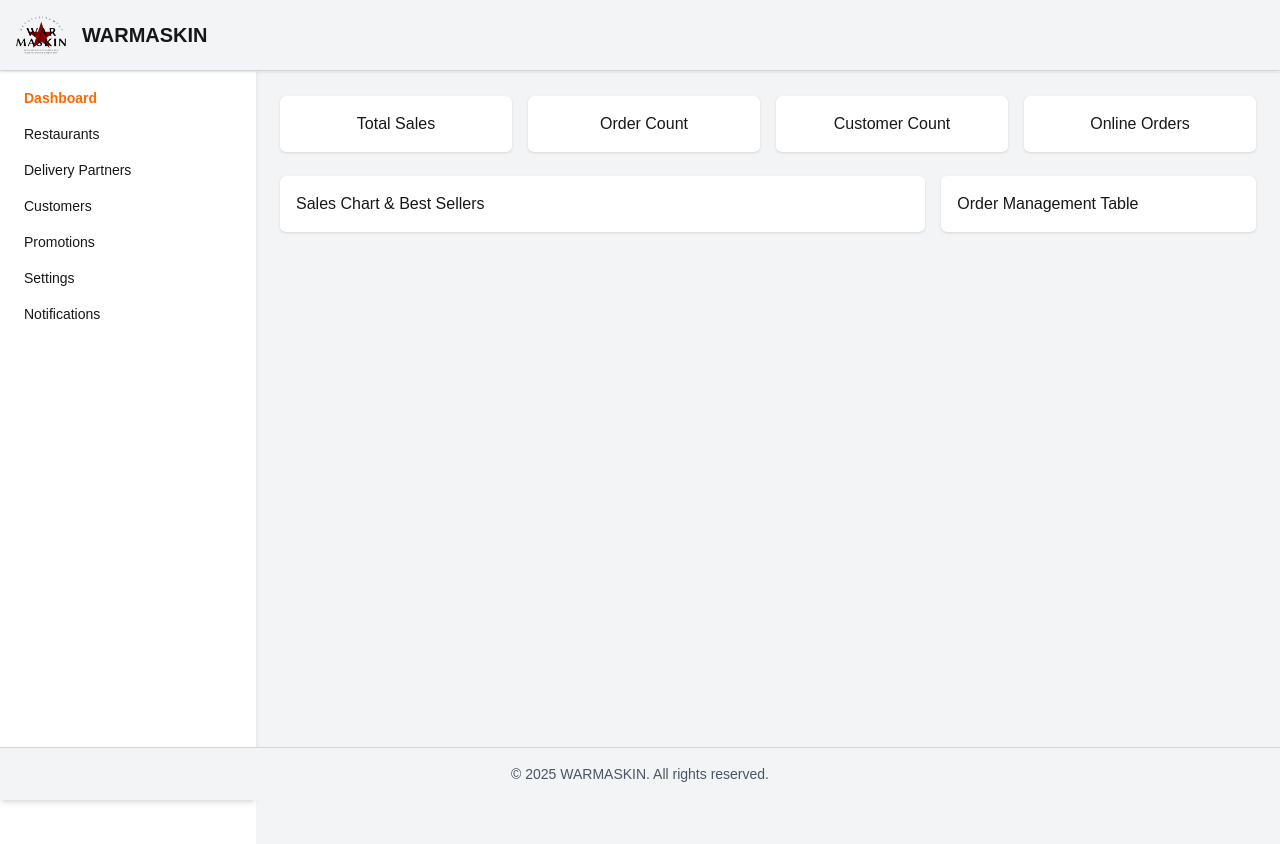
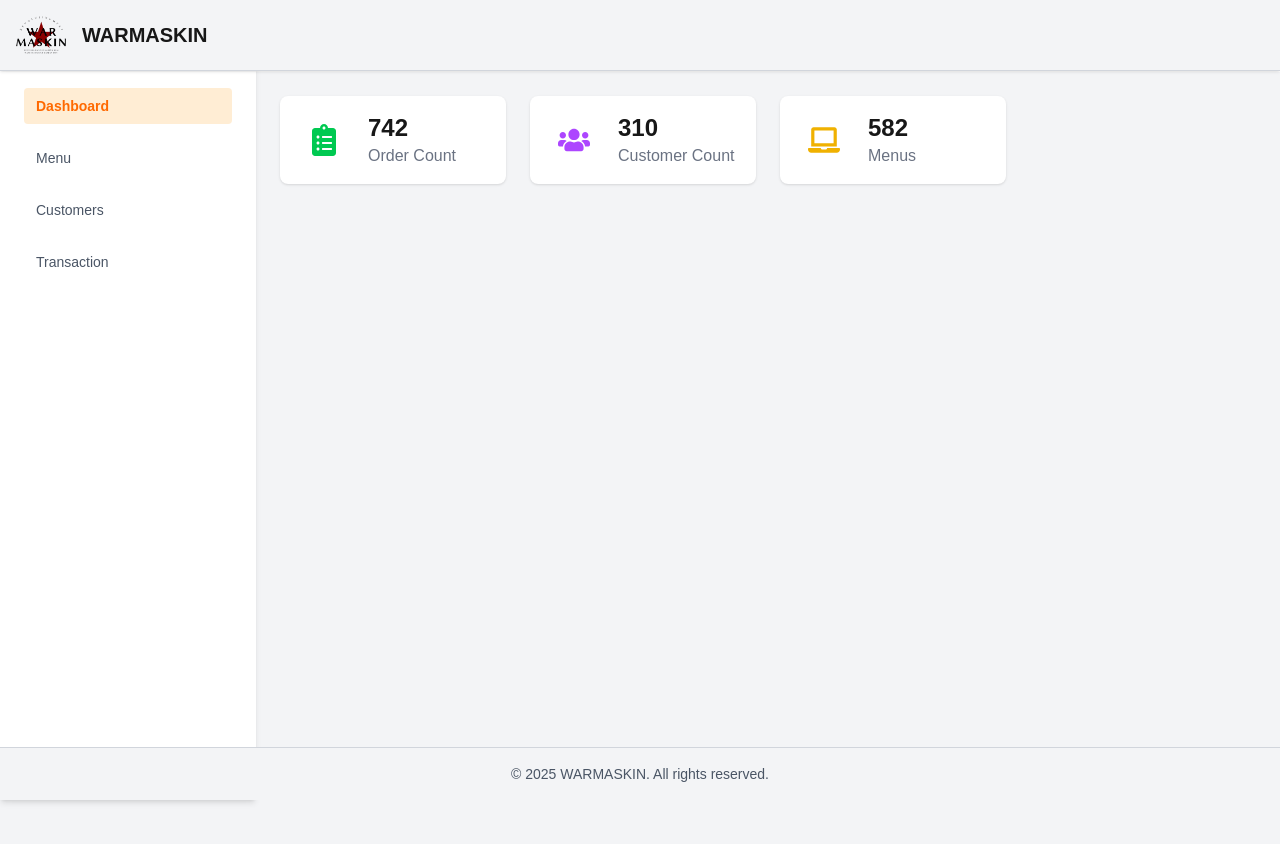
Before and after one commit to akmalghandi20/lagrande-pbs, a Next.js app in the folder cms/: page /dashboard in a window 1280 px wide. Shown: the top 844 px of the page. Built offline with nearby package versions, Linux system fonts and the light colour scheme.

Commit message:
Azis : membuat sidebar

```diff
--- a/cms/app/dashboard/page.tsx
+++ b/cms/app/dashboard/page.tsx
@@ -1,34 +1,53 @@
 import Sidebar from "@/component/sidebar";
-import Image from "next/image";
 import React from "react";
+import {
+  FaShoppingCart,
+  FaClipboardList,
+  FaUsers,
+  FaLaptop,
+} from "react-icons/fa";
 
 export default function DashboardPage() {
+  const stats = [
+    {
+      label: "Order Count",
+      value: 742,
+      icon: <FaClipboardList className="text-green-500 w-8 h-8" />,
+      bg: "green-100",
+    },
+    {
+      label: "Customer Count",
+      value: 310,
+      icon: <FaUsers className="text-purple-500 w-8 h-8" />,
+      bg: "purple-100",
+    },
+    {
+      label: "Menus",
+      value: 582,
+      icon: <FaLaptop className="text-yellow-500 w-8 h-8" />,
+      bg: "yellow-100",
+    },
+  ];
+
   return (
-    <div className="flex min-h-screen">
+    <div className="flex min-h-screen bg-gray-100">
       <Sidebar />
-      <main className="ml-64 p-6 w-full bg-gray-100">
-        <section className="grid grid-cols-1 sm:grid-cols-2 md:grid-cols-4 gap-4 mb-6">
-          <div className="bg-white p-4 rounded-md shadow flex items-center justify-center">
-            Total Sales
-          </div>
-          <div className="bg-white p-4 rounded-md shadow flex items-center justify-center">
-            Order Count
-          </div>
-          <div className="bg-white p-4 rounded-md shadow flex items-center justify-center">
-            Customer Count
-          </div>
-          <div className="bg-white p-4 rounded-md shadow flex items-center justify-center">
-            Online Orders
-          </div>
-        </section>
-
-        <section className="grid grid-cols-1 sm:grid-cols-2 md:grid-cols-3 gap-4">
-          <div className="bg-white p-4 rounded-md shadow col-span-2">
-            Sales Chart & Best Sellers
-          </div>
-          <div className="bg-white p-4 rounded-md shadow">
-            Order Management Table
-          </div>
+      <main className="ml-64 p-6 w-full">
+        <section className="grid grid-cols-1 sm:grid-cols-2 md:grid-cols-4 gap-6 mb-8">
+          {stats.map((stat) => (
+            <div
+              key={stat.label}
+              className={`bg-white p-4 rounded-lg shadow flex items-center space-x-4`}
+            >
+              <div className={`p-3 rounded-full bg-${stat.bg}`}>
+                {stat.icon}
+              </div>
+              <div>
+                <div className="text-2xl font-bold">{stat.value}</div>
+                <div className="text-gray-500">{stat.label}</div>
+              </div>
+            </div>
+          ))}
         </section>
       </main>
     </div>
--- a/cms/component/sidebar.tsx
+++ b/cms/component/sidebar.tsx
@@ -1,19 +1,40 @@
+"use client";
+import Link from "next/link";
+import { usePathname } from "next/navigation";
+
 export default function Sidebar() {
+  const pathname = usePathname();
+
+  const links = [
+    { label: "Dashboard", href: "/dashboard" },
+    { label: "Menu", href: "/menu" },
+    { label: "Customers", href: "/customers" },
+    { label: "Transaction", href: "/transaction" },
+  ];
+
   return (
     <aside className="bg-white h-screen w-64 p-6 shadow-md fixed top-0 left-0 flex flex-col">
-      <h2 className="text-2xl font-bold mb-8 text-gray-800">☕ HOT & COLD</h2>
+      <h2 className="text-2xl font-bold mb-8 text-gray-800">
+        ☕ HOT &amp; COLD
+      </h2>
       <ul className="space-y-4 text-sm">
-        <li className="text-orange-500 font-semibold hover:text-orange-700 cursor-pointer">
-          Dashboard
-        </li>
-        <li className="hover:text-gray-600 cursor-pointer">Restaurants</li>
-        <li className="hover:text-gray-600 cursor-pointer">
-          Delivery Partners
-        </li>
-        <li className="hover:text-gray-600 cursor-pointer">Customers</li>
-        <li className="hover:text-gray-600 cursor-pointer">Promotions</li>
-        <li className="hover:text-gray-600 cursor-pointer">Settings</li>
-        <li className="hover:text-gray-600 cursor-pointer">Notifications</li>
+        {links.map((link) => {
+          const active = pathname === link.href;
+          return (
+            <li key={link.href}>
+              <Link
+                href={link.href}
+                className={`block py-2 px-3 rounded ${
+                  active
+                    ? "text-orange-500 font-semibold bg-orange-100"
+                    : "text-gray-600 hover:text-gray-800 hover:bg-gray-50"
+                }`}
+              >
+                {link.label}
+              </Link>
+            </li>
+          );
+        })}
       </ul>
     </aside>
   );
```
Also changed, not shown: cms/package.json (+5 -4 lines), 1 other file (tests, documents, lock files or other folders).
